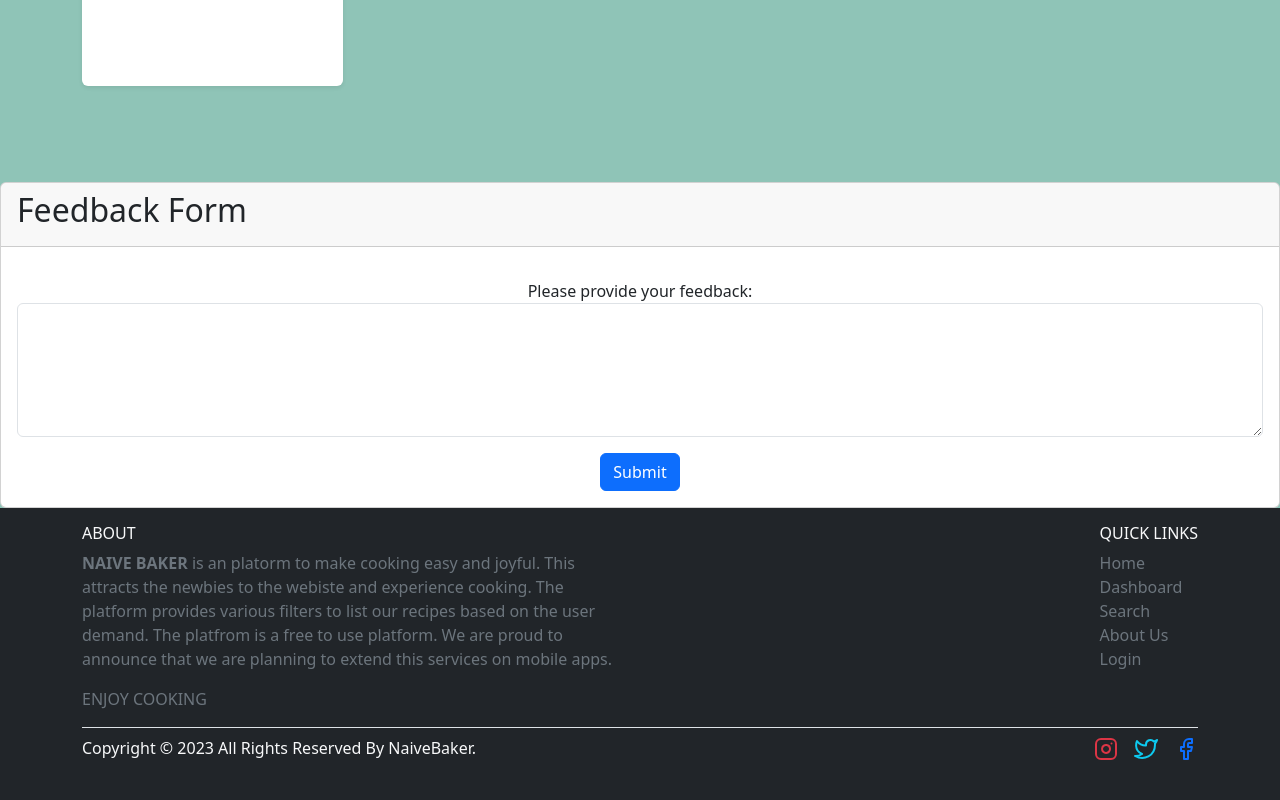
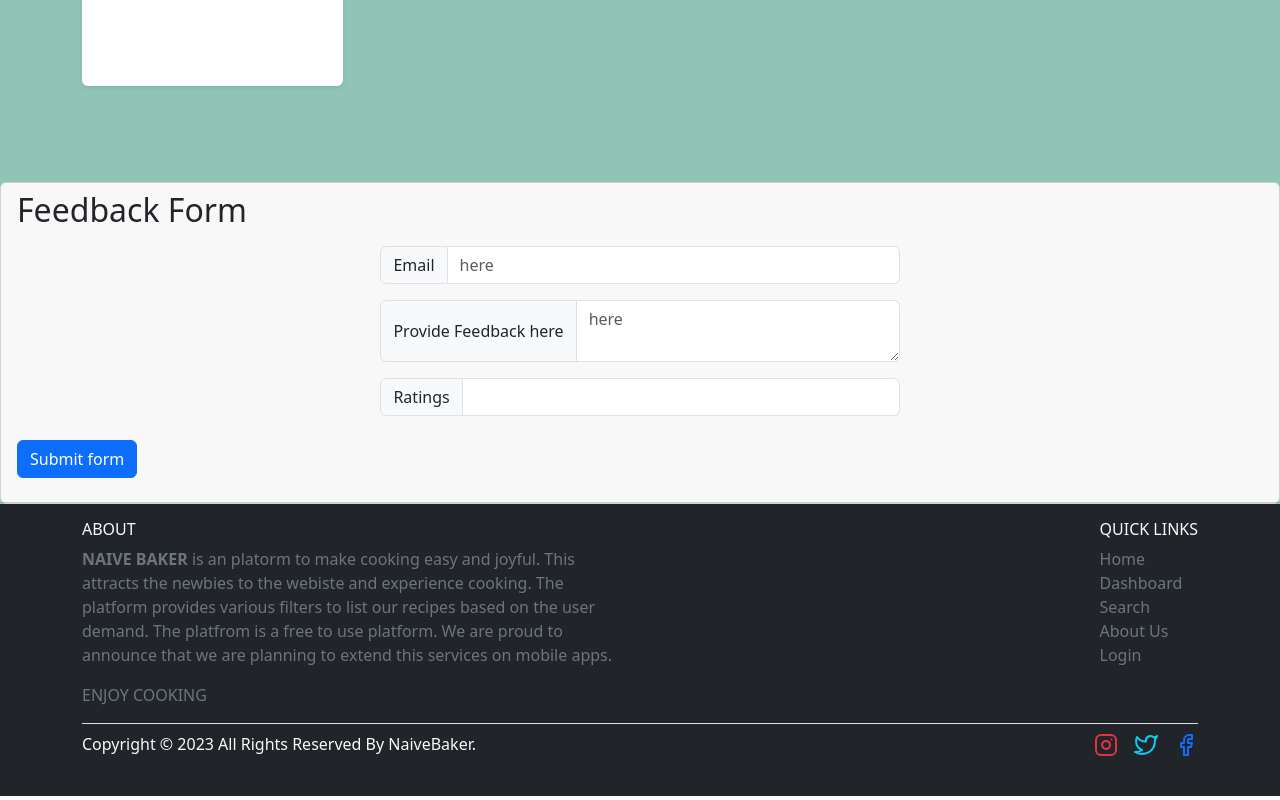
Before and after one commit to dhruvprajapati18082002/Naive_Baker, a React (Create React App) app in the folder frontend/: page /about-us in a window 1280 px wide. Shown: the part 2486-3286 px from the top of the page. Built offline with nearby package versions, Linux system fonts and the light colour scheme; no server answers.

Commit message:
Updated Feedback Form in AboutUs.js

```diff
--- a/frontend/src/components/AboutUs.js
+++ b/frontend/src/components/AboutUs.js
@@ -89,21 +89,39 @@ export default function AboutUs() {
                     </div>
                 </div>
                 <div className="card">
-
                     <div className="card-header">
                         <h2>Feedback Form</h2>
-                    </div>
-                    <div className="card-body text-center">
-                        <div className="form-group my-3">
-                            <label htmlFor="feedback">Please provide your feedback:</label>
-                            <textarea className="form-control" id="feedback" rows="5"></textarea>
-                        </div>
-                        <button type="submit" className="btn btn-primary">Submit</button>
+
+                        <form className="d-flex flex-column justify-content-center align-items-center g-3 needs-validation" noValidate>
+
+                            <div className="col-md-5">
+                                <div className='input-group my-2'>
+                                    <label className="input-group-text"> Email </label>
+                                    <input type="text" className="form-control" minLength={0}  maxLength={30} id="validationCustom02" placeholder="here " required />
+                                </div>
+                            </div>
+
+                            <div className="col-md-5">
+                                <div className='input-group my-2'>
+                                    <label className="input-group-text"> Provide Feedback here </label>
+                                    <textarea className="form-control" minLength={0}  maxLength={150} id="validationCustom02" placeholder="here " required />
+                                </div>
+                            </div>
+
+                            <div className="col-md-5">
+                                <div className="input-group my-2">
+                                    <label className="input-group-text" id="inputGroupPrepend">Ratings</label>
+                                    <input type="number" className="form-control"  id="validationCustomUsername" aria-describedby="inputGroupPrepend" required />
+                                </div>
+                            </div>
+
+                            <div className="col-12 my-3">
+                                <button className="btn btn-primary" type="submit">Submit form</button>
+                            </div>
+                        </form>
                     </div>
                 </div>
-
-            </div></div>
-
-
+            </div>
+        </div>
     );
 }
```
